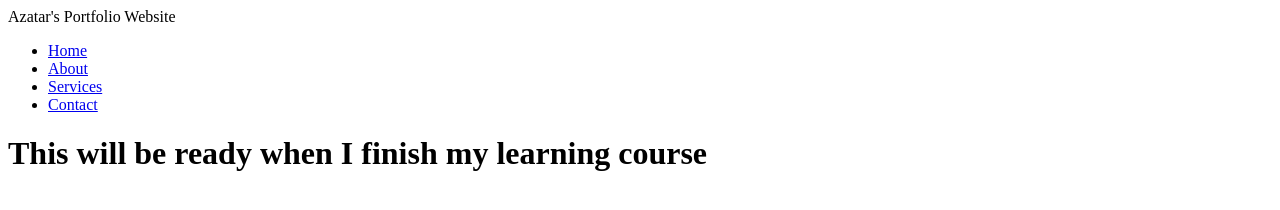
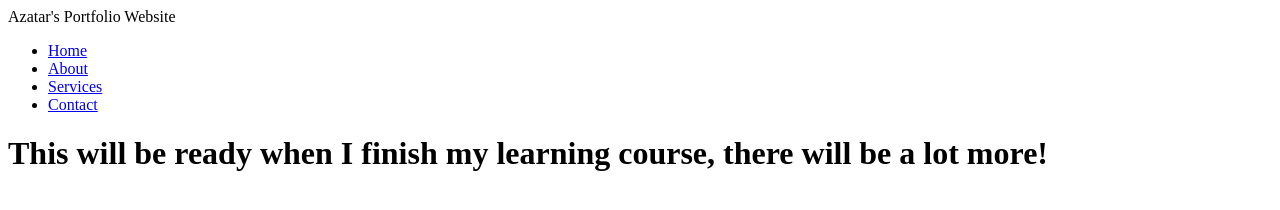
Before and after one commit to XxAzatarXx1/portfoliowebsite, a plain HTML site: page services.html in a window 1280 px wide. Drawn offline with Linux system fonts and the light colour scheme.

Commit message:
Update services page heading to reflect future content plans

```diff
--- a/services.html
+++ b/services.html
@@ -17,6 +17,6 @@
             <li><a href="/contact.html">Contact</a></li>
         </ul>
     </nav>
-    <h1>This will be ready when I finish my learning course</h1>
+    <h1>This will be ready when I finish my learning course, there will be a lot more!</h1>
 </body>
 </html>
```
